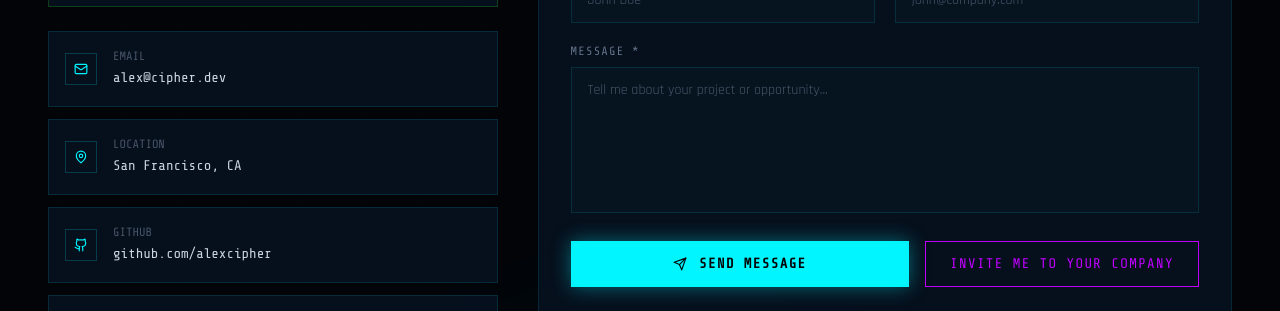
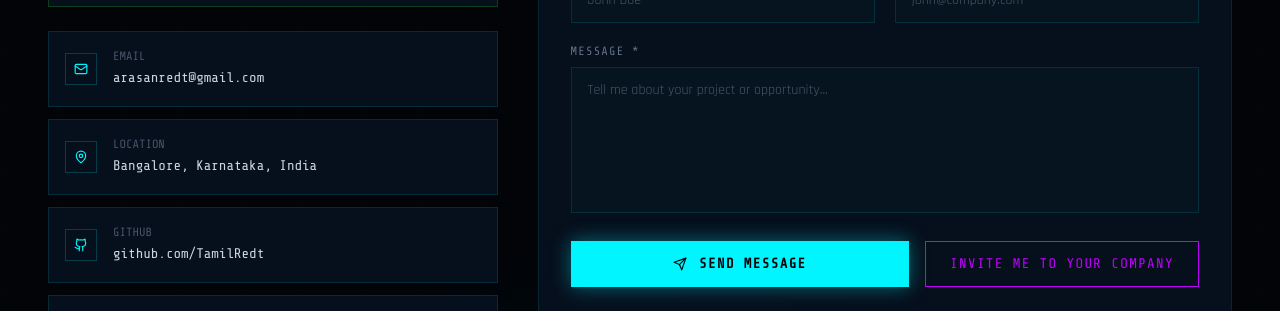
Before and after one commit to TamilRedt/portfolio, a Next.js app in the folder portfolio/: page / in a window 1280 px wide. Shown: the part 6556-6867 px from the top of the page. Built offline with nearby package versions, Linux system fonts and the light colour scheme.

Commit message:
Update ContactSection.tsx

```diff
--- a/portfolio/src/components/sections/ContactSection.tsx
+++ b/portfolio/src/components/sections/ContactSection.tsx
@@ -32,9 +32,9 @@ export default function ContactSection() {
   };
 
   const contactInfo = [
-    { icon: Mail, label: "EMAIL", value: "alex@cipher.dev", href: "mailto:alex@cipher.dev" },
-    { icon: MapPin, label: "LOCATION", value: "San Francisco, CA", href: null },
-    { icon: Github, label: "GITHUB", value: "github.com/alexcipher", href: "https://github.com" },
+    { icon: Mail, label: "EMAIL", value: "arasanredt@gmail.com", href: "mailto:alex@cipher.dev" },
+    { icon: MapPin, label: "LOCATION", value: "Bangalore, Karnataka, India", href: null },
+    { icon: Github, label: "GITHUB", value: "github.com/TamilRedt", href: "https://github.com" },
     { icon: Linkedin, label: "LINKEDIN", value: "linkedin.com/in/alexcipher", href: "https://linkedin.com" },
   ];
 
```
